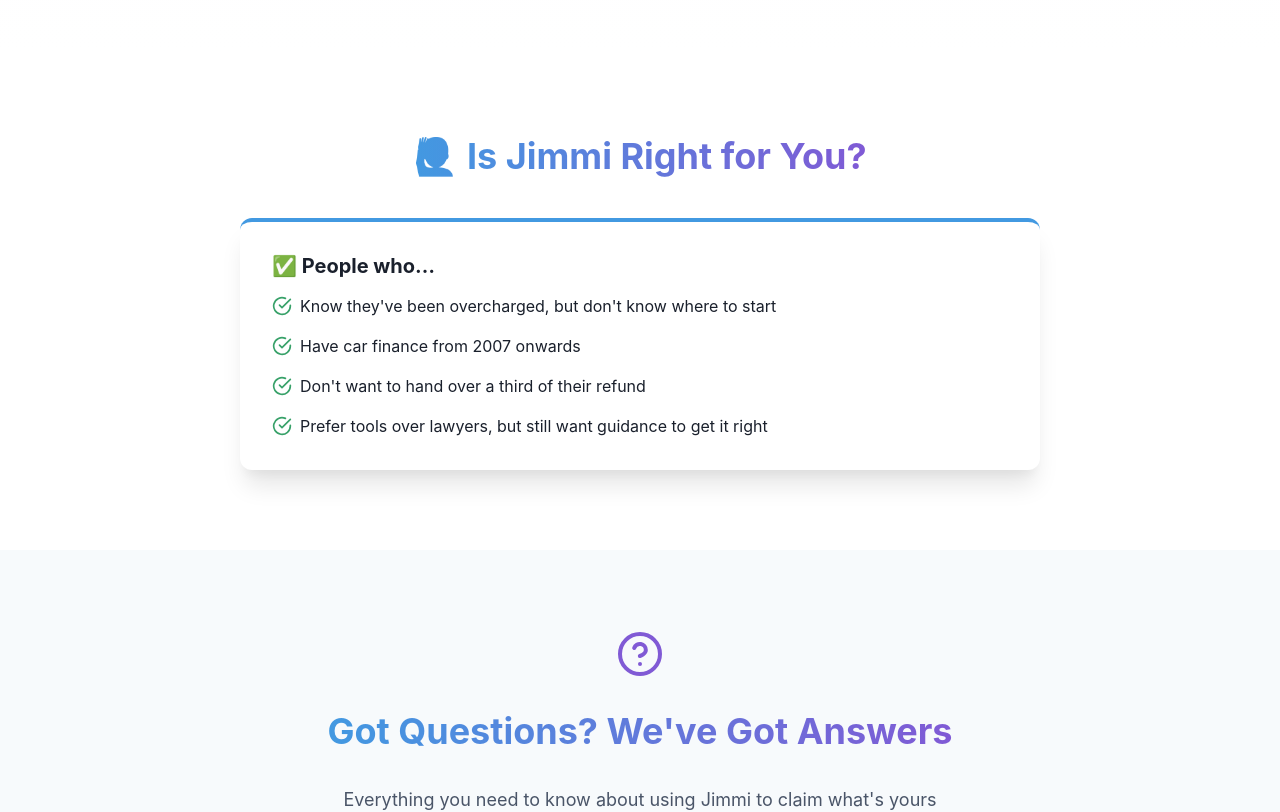
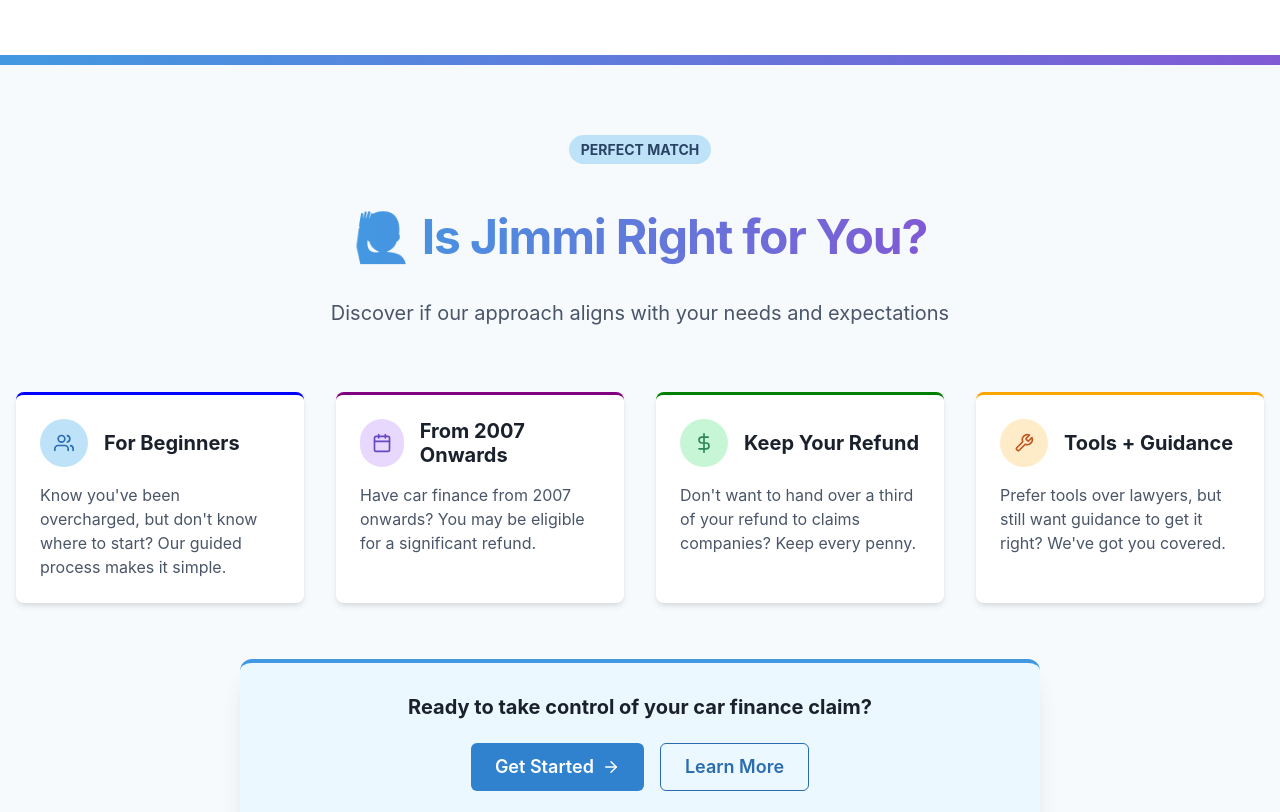
Before and after one commit to HarshalBhangale/jimmi, a React (Vite) app: page / in a window 1280 px wide. Shown: the part 3900-4712 px from the top of the page. Built offline with nearby package versions, Linux system fonts and the light colour scheme; no server answers.

Commit message:
fix: landing changes

```diff
--- a/src/components/landing/right-for-you.tsx
+++ b/src/components/landing/right-for-you.tsx
@@ -1,3 +1,4 @@
+// @ts-nocheck
 import {
   Box,
   Container,
@@ -8,59 +9,192 @@
   ListItem,
   ListIcon,
   useColorModeValue,
+  SimpleGrid,
+  Flex,
+  Icon,
+  Button,
+  Badge,
+  HStack,
 } from '@chakra-ui/react';
-  import { FiCheckCircle } from 'react-icons/fi';
+import { FiArrowRight, FiUsers, FiCalendar, FiDollarSign, FiTool } from 'react-icons/fi';
+import type { ReactElement } from 'react';
+
+// Feature Card Props interface
+interface FeatureCardProps {
+  icon: React.ElementType;
+  title: string;
+  description: string;
+  accentColor: string;
+}
+
+// Feature Card Component
+const FeatureCard = ({ icon, title, description, accentColor }: FeatureCardProps): ReactElement => {
+  return (
+    <Box
+      bg={useColorModeValue('white', 'gray.700')}
+      p={6}
+      borderRadius="lg"
+      boxShadow="md"
+      borderTop="3px solid"
+      borderColor={accentColor}
+      transition="all 0.3s"
+      _hover={{
+        transform: "translateY(-5px)",
+        boxShadow: "lg",
+      }}
+    >
+      <Flex mb={4} align="center">
+        <Flex
+          w={12}
+          h={12}
+          align="center"
+          justify="center"
+          borderRadius="full"
+          bg={`${accentColor}.100`}
+          color={`${accentColor}.600`}
+          mr={4}
+        >
+          <Icon as={icon} boxSize={5} />
+        </Flex>
+        <Heading size="md">{title}</Heading>
+      </Flex>
+      <Text color={useColorModeValue('gray.600', 'gray.300')}>
+        {description}
+      </Text>
+    </Box>
+  );
+};
 
 // Right For You Component
 const RightForYou = () => {
   const bgColor = useColorModeValue('white', 'gray.800');
+  const highlightBg = useColorModeValue('blue.50', 'blue.900');
 
   return (
-      <Box as="section" py={20} id="right-for-you">
+    <Box
+      as="section"
+      py={{ base: 14, md: 20 }}
+      id="right-for-you"
+      bg={useColorModeValue('gray.50', 'gray.900')}
+      position="relative"
+    >
+      {/* Decorative elements */}
+      <Box
+        position="absolute"
+        top="0"
+        left="0"
+        right="0"
+        height="10px"
+        bgGradient="linear(to-r, blue.400, purple.500)"
+      />
+
       <Container maxW="container.xl">
-          <VStack spacing={8} textAlign="center" mb={10}>
+        <VStack spacing={8} textAlign="center" mb={{ base: 8, md: 16 }}>
+          <Badge
+            colorScheme="blue"
+            fontSize="sm"
+            px={3}
+            py={1}
+            borderRadius="full"
+            mb={3}
+          >
+            PERFECT MATCH
+          </Badge>
           <Heading
             as="h2"
-              fontSize={{ base: "3xl", md: "4xl" }}
+            fontSize={{ base: "3xl", md: "5xl" }}
             fontWeight="bold"
             bgGradient="linear(to-r, blue.400, purple.500)"
             bgClip="text"
+            letterSpacing="tight"
           >
             🙋‍♂️ Is Jimmi Right for You?
           </Heading>
+          <Text
+            fontSize={{ base: "lg", md: "xl" }}
+            maxW="2xl"
+            mx="auto"
+            color={useColorModeValue('gray.600', 'gray.400')}
+          >
+            Discover if our approach aligns with your needs and expectations
+          </Text>
         </VStack>
 
+        {/* Feature cards */}
+        <SimpleGrid columns={{ base: 1, md: 2, lg: 4 }} spacing={8} mb={14}>
+          <FeatureCard
+            icon={FiUsers}
+            title="For Beginners"
+            description="Know you've been overcharged, but don't know where to start? Our guided process makes it simple."
+            accentColor="blue"
+          />
+
+          <FeatureCard
+            icon={FiCalendar}
+            title="From 2007 Onwards"
+            description="Have car finance from 2007 onwards? You may be eligible for a significant refund."
+            accentColor="purple"
+          />
+
+          <FeatureCard
+            icon={FiDollarSign}
+            title="Keep Your Refund"
+            description="Don't want to hand over a third of your refund to claims companies? Keep every penny."
+            accentColor="green"
+          />
+
+          <FeatureCard
+            icon={FiTool}
+            title="Tools + Guidance"
+            description="Prefer tools over lawyers, but still want guidance to get it right? We've got you covered."
+            accentColor="orange"
+          />
+        </SimpleGrid>
+
+        {/* CTA Section */}
         <Box
-            bg={bgColor}
+          bg={highlightBg}
           p={8}
           borderRadius="xl"
           boxShadow="xl"
           maxW="800px"
           mx="auto"
+          textAlign="center"
           borderTop="4px solid"
           borderColor="blue.400"
+          position="relative"
         >
-            <Heading size="md" mb={4}>
-              ✅ People who…
+          <Heading size="md" mb={6}>
+            Ready to take control of your car finance claim?
           </Heading>
-            <List spacing={4}>
-              <ListItem display="flex" alignItems="center">
-                <ListIcon as={FiCheckCircle} color="green.500" fontSize="xl" />
-                <Text>Know they've been overcharged, but don't know where to start</Text>
-              </ListItem>
-              <ListItem display="flex" alignItems="center">
-                <ListIcon as={FiCheckCircle} color="green.500" fontSize="xl" />
-                <Text>Have car finance from 2007 onwards</Text>
-              </ListItem>
-              <ListItem display="flex" alignItems="center">
-                <ListIcon as={FiCheckCircle} color="green.500" fontSize="xl" />
-                <Text>Don't want to hand over a third of their refund</Text>
-              </ListItem>
-              <ListItem display="flex" alignItems="center">
-                <ListIcon as={FiCheckCircle} color="green.500" fontSize="xl" />
-                <Text>Prefer tools over lawyers, but still want guidance to get it right</Text>
-              </ListItem>
-            </List>
+
+          <HStack spacing={4} justify="center">
+            <Button
+              colorScheme="blue"
+              size="lg"
+              rightIcon={<FiArrowRight />}
+              _hover={{
+                transform: 'translateY(-2px)',
+                boxShadow: 'lg',
+              }}
+              transition="all 0.2s"
+            >
+              Get Started
+            </Button>
+
+            <Button
+              variant="outline"
+              colorScheme="blue"
+              size="lg"
+              _hover={{
+                bg: 'blue.50',
+                transform: 'translateY(-2px)',
+              }}
+              transition="all 0.2s"
+            >
+              Learn More
+            </Button>
+          </HStack>
         </Box>
       </Container>
     </Box>
```
Lines whose indentation alone changed are shown as unchanged.
